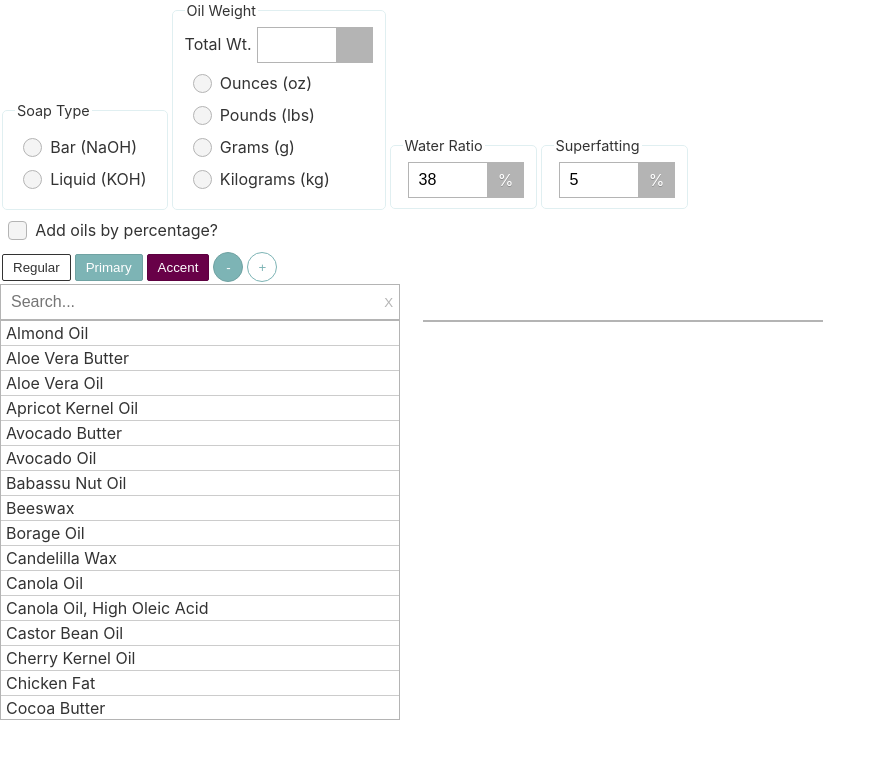
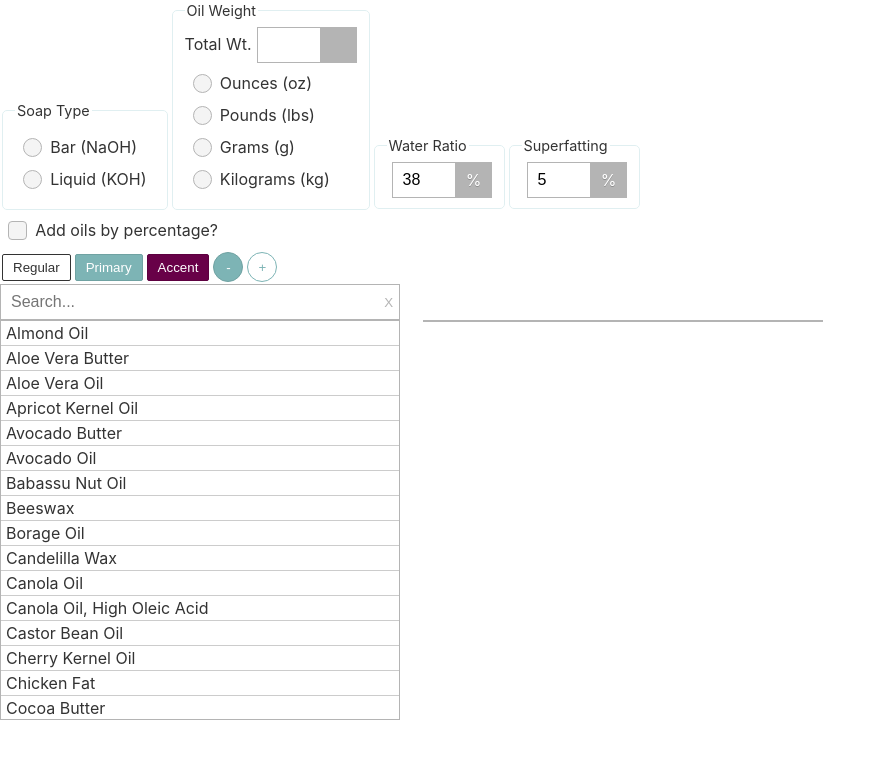
Before and after one commit to joshuahenson/exercises, a React (Create React App) app: page / in a window 1280 px wide. Shown: the top 758 px of the page, without its empty margins (0-886 px from the left). Built offline with nearby package versions, Linux system fonts and the light colour scheme.

Commit message:
Tweaked style

```diff
--- a/src/components/InputUnit.css
+++ b/src/components/InputUnit.css
@@ -17,5 +17,5 @@
 }
 
 .input-unit input {
-  width: 5em;
+  width: 4em;
 }
```
